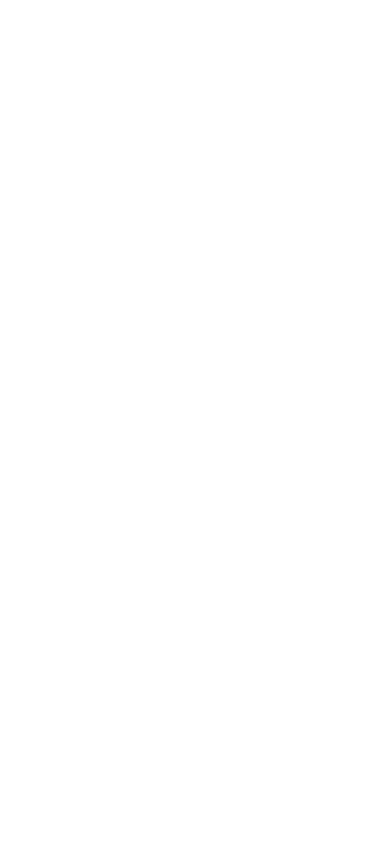
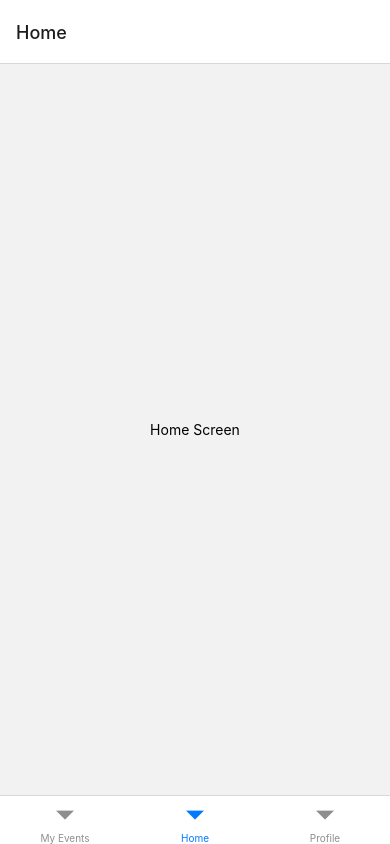
Before and after one commit to shbhm1810/findMyBud, a React Native app: screen /HomeScreen in a window 390 px wide. Built offline with nearby package versions, Linux system fonts and the light colour scheme.

Commit message:
added navigation (#3)

```diff
--- a/App.tsx
+++ b/App.tsx
@@ -1,15 +1,16 @@
 import React from 'react';
-import {SafeAreaView, StatusBar, View} from 'react-native';
+import {SafeAreaView, StatusBar} from 'react-native';
+import {Provider} from 'react-redux';
 
-import {Provider} from 'react-redux';
 import store from './src/redux/strore';
+import RootNavigator from './src/navigation/RootNavigator';
 
 function App(): JSX.Element {
   return (
     <SafeAreaView style={{flex: 1}}>
       <StatusBar barStyle={'dark-content'} backgroundColor="white" />
       <Provider store={store}>
-        <View />
+        <RootNavigator />
       </Provider>
     </SafeAreaView>
   );
--- a/package.json
+++ b/package.json
@@ -11,8 +11,13 @@
     "test": "jest"
   },
   "dependencies": {
+    "@react-navigation/bottom-tabs": "^6.5.7",
+    "@react-navigation/native": "^6.1.6",
+    "@react-navigation/native-stack": "^6.9.12",
     "react": "18.2.0",
     "react-native": "0.71.4",
+    "react-native-safe-area-context": "^4.5.0",
+    "react-native-screens": "^3.20.0",
     "react-redux": "^8.0.5",
     "redux": "^4.2.1",
     "redux-thunk": "^2.4.2"
--- /dev/null
+++ b/src/navigation/AppNavigator.tsx
@@ -0,0 +1,20 @@
+import React from 'react';
+import {createNativeStackNavigator} from '@react-navigation/native-stack';
+
+import TabNavigator from './TabNavigator';
+
+const Stack = createNativeStackNavigator();
+
+function AppNavigator(): JSX.Element {
+  return (
+    <Stack.Navigator>
+      <Stack.Screen
+        name="HomeScreen"
+        component={TabNavigator}
+        options={{headerShown: false}}
+      />
+    </Stack.Navigator>
+  );
+}
+
+export default AppNavigator;
--- /dev/null
+++ b/src/navigation/OnboardingNavigator.tsx
@@ -0,0 +1,37 @@
+import React from 'react';
+import {Text, View} from 'react-native';
+import {createNativeStackNavigator} from '@react-navigation/native-stack';
+
+const Stack = createNativeStackNavigator();
+function SignIn() {
+  return (
+    <View style={{flex: 1, alignItems: 'center', justifyContent: 'center'}}>
+      <Text>SignIn</Text>
+    </View>
+  );
+}
+function SignOut() {
+  return (
+    <View style={{flex: 1, alignItems: 'center', justifyContent: 'center'}}>
+      <Text>SignOut</Text>
+    </View>
+  );
+}
+function OnBoardingNavigator(): JSX.Element {
+  return (
+    <Stack.Navigator>
+      <Stack.Screen
+        name="SignIn"
+        component={SignIn}
+        options={{headerShown: false}}
+      />
+      <Stack.Screen
+        name="SignOut"
+        component={SignOut}
+        options={{headerShown: false}}
+      />
+    </Stack.Navigator>
+  );
+}
+
+export default OnBoardingNavigator;
--- /dev/null
+++ b/src/navigation/RootNavigator.tsx
@@ -0,0 +1,16 @@
+import React from 'react';
+
+import {NavigationContainer} from '@react-navigation/native';
+import AppNavigator from './AppNavigator';
+import OnBoardingNavigator from './OnboardingNavigator';
+
+function RootNavigator(): JSX.Element {
+  const isLoggedIn = true;
+  return (
+    <NavigationContainer>
+      {isLoggedIn ? <AppNavigator /> : <OnBoardingNavigator />}
+    </NavigationContainer>
+  );
+}
+
+export default RootNavigator;
--- /dev/null
+++ b/src/navigation/TabNavigator.tsx
@@ -0,0 +1,41 @@
+import React from 'react';
+import {Text, View} from 'react-native';
+
+import {createBottomTabNavigator} from '@react-navigation/bottom-tabs';
+
+function Home() {
+  return (
+    <View style={{flex: 1, alignItems: 'center', justifyContent: 'center'}}>
+      <Text>Home Screen</Text>
+    </View>
+  );
+}
+function MyEvents() {
+  return (
+    <View style={{flex: 1, alignItems: 'center', justifyContent: 'center'}}>
+      <Text>My Events</Text>
+    </View>
+  );
+}
+function Profile() {
+  return (
+    <View style={{flex: 1, alignItems: 'center', justifyContent: 'center'}}>
+      <Text>Profile</Text>
+    </View>
+  );
+}
+const Tab = createBottomTabNavigator();
+function TabNavigator() {
+  return (
+    <Tab.Navigator initialRouteName="Home">
+      <Tab.Screen
+        name="MyEvents"
+        component={MyEvents}
+        options={{title: 'My Events'}}
+      />
+      <Tab.Screen name="Home" component={Home} />
+      <Tab.Screen name="Profile" component={Profile} />
+    </Tab.Navigator>
+  );
+}
+export default TabNavigator;
```
Also changed, not shown: 1 other file (tests, documents, lock files or other folders).
